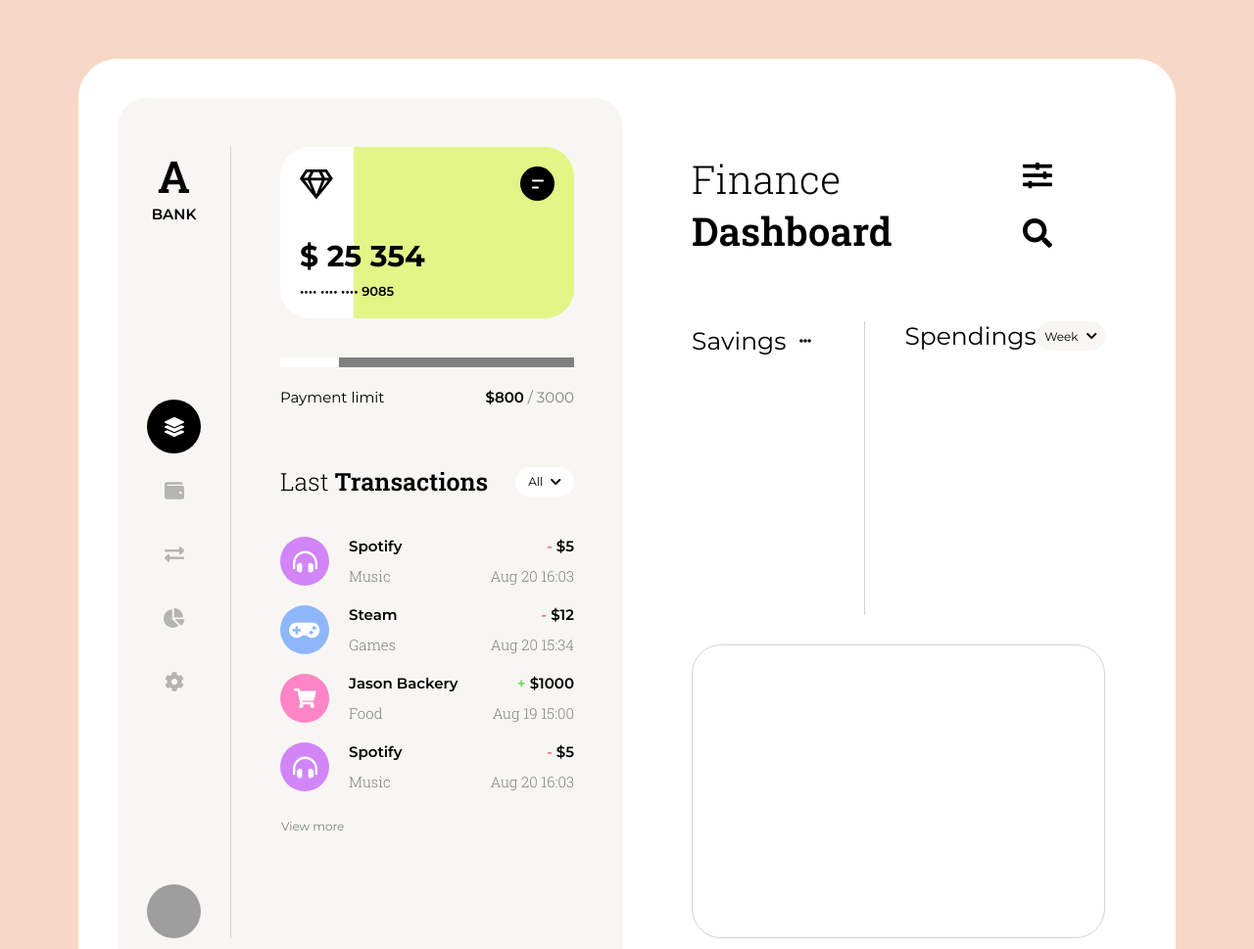
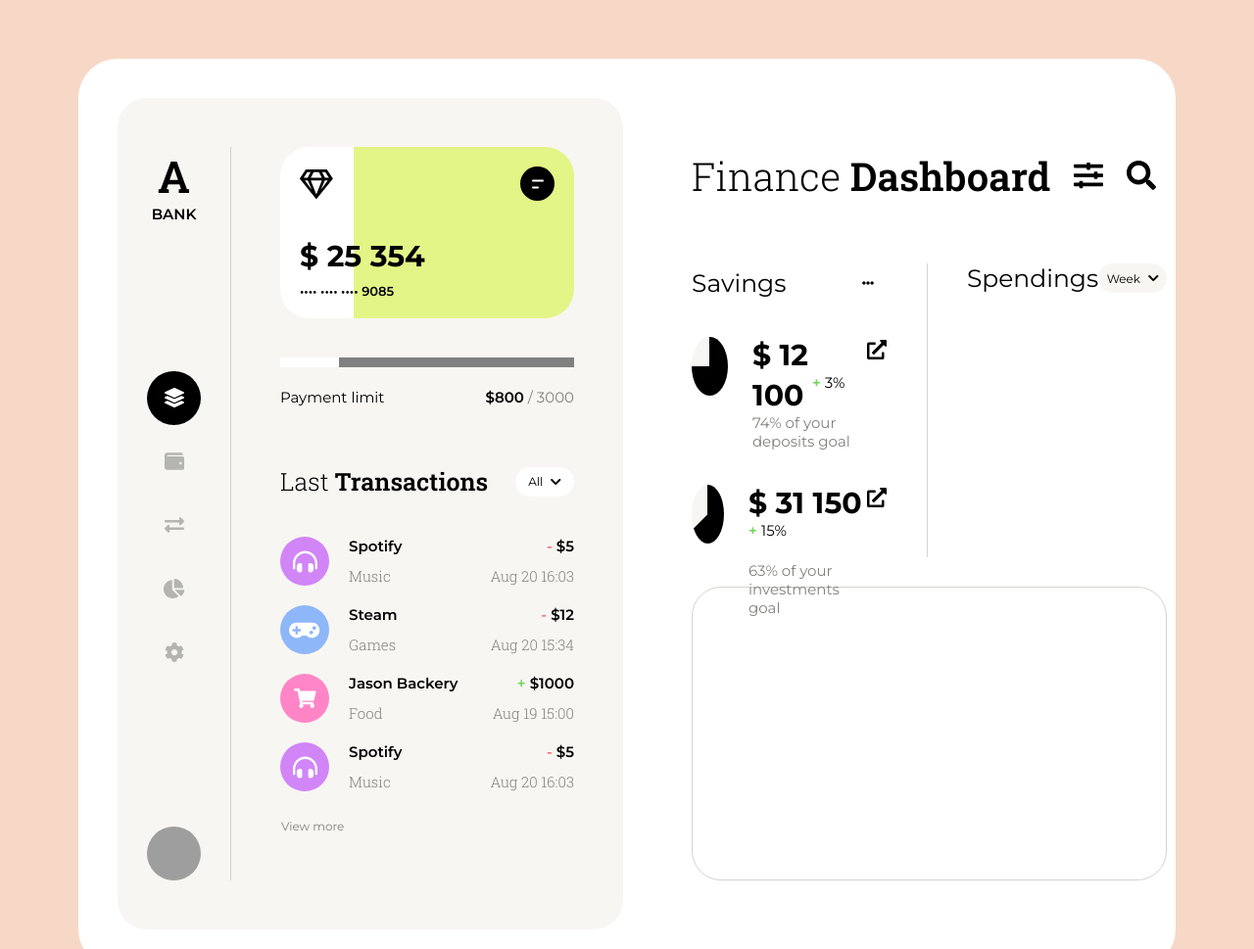
Before and after one commit to o2bomb/a-bank-dashboard, a website built with webpack: page index.html in a window 1280 px wide. Shown: the top 969 px of the page at 98% size. Built offline with nearby package versions, Linux system fonts and the light colour scheme; grey boxes are pictures that could not be loaded.

Commit message:
Add savings info

```diff
--- a/index.html
+++ b/index.html
@@ -160,6 +160,26 @@
                   <i class="fas fa-ellipsis-h"></i>
                 </button>
               </div>
+              <div class="stat-item">
+                <div class="pie-chart deposits"></div>
+                <div class="details">
+                  <div class="group-1">12 100 <span class="trend"><span class="positive">+</span> 3%</span></div>
+                  <div class="group-2">74% of your deposits goal</div>
+                </div>
+                <a href="#" class="btn more-info">
+                  <i class="fas fa-external-link-alt"></i>
+                </a>
+              </div>
+              <div class="stat-item">
+                <div class="pie-chart investments"></div>
+                <div class="details">
+                  <div class="group-1">31 150 <span class="trend"><span class="positive">+</span> 15%</span></div>
+                  <div class="group-2">63% of your investments goal</div>
+                </div>
+                <a href="#" class="btn more-info">
+                  <i class="fas fa-external-link-alt"></i>
+                </a>
+              </div>
             </div>
             <span class="vertical-divider"></span>
             <div class="spendings-info">
--- a/sass/style.scss
+++ b/sass/style.scss
@@ -103,7 +103,11 @@ body {
             width: 30rem;
             height: 17.5rem;
             border-radius: 3rem;
-            background: linear-gradient(to right, white 25%, var(--color-accent-5) 25%);
+            background: linear-gradient(
+              to right,
+              white 25%,
+              var(--color-accent-5) 25%
+            );
             margin: 0 auto;
             margin-bottom: 4rem;
 
@@ -124,7 +128,7 @@ body {
               font-weight: 700;
 
               &::before {
-                content: "$ "
+                content: "$ ";
               }
             }
 
@@ -137,7 +141,7 @@ body {
               font-size: 1.3rem;
 
               &::before {
-                content: "•••• •••• •••• " // must save/serve css file as utf-8 content
+                content: "•••• •••• •••• "; // must save/serve css file as utf-8 content
               }
             }
 
@@ -157,22 +161,21 @@ body {
                 left: 50%;
                 transform: translate(-50%, -50%);
 
-
                 &::before {
                   display: block;
-                  margin-bottom: .5rem;
-                  border-radius: .2rem;
+                  margin-bottom: 0.5rem;
+                  border-radius: 0.2rem;
                   width: 1.2rem;
-                  height: .2rem;
+                  height: 0.2rem;
                   background-color: white;
                   content: "";
                 }
 
                 &::after {
                   display: block;
-                  width: .7rem;
-                  height: .2rem;
-                  border-radius: .2rem;
+                  width: 0.7rem;
+                  height: 0.2rem;
+                  border-radius: 0.2rem;
                   background-color: white;
                   content: "";
                 }
@@ -219,7 +222,7 @@ body {
                 color: var(--color-text);
 
                 &::before {
-                  content: "$"
+                  content: "$";
                 }
               }
             }
@@ -241,7 +244,7 @@ body {
               background-color: var(--color-background);
 
               .chev {
-                margin-left: .5rem;
+                margin-left: 0.5rem;
               }
             }
           }
@@ -346,7 +349,6 @@ body {
 
       .title-group {
         .title {
-
         }
 
         .button-group {
@@ -369,14 +371,79 @@ body {
           .savings-info {
             flex-grow: 1;
 
+            & > * {
+              &:not(:last-child) {
+                margin-bottom: 3.5rem;
+              }
+            }
+
             .title-group {
               .subtitle {
-
               }
 
               .options {
                 height: 4rem;
                 width: 4rem;
+              }
+            }
+
+            .stat-item {
+              display: flex;
+
+              .pie-chart {
+                height: 6rem;
+                width: 6rem;
+                margin-right: 2.5rem;
+                border-radius: 50%;
+
+                &.deposits {
+                  background: conic-gradient(
+                    var(--color-text) 270deg,
+                    var(--color-accent) 90deg
+                  );
+                }
+
+                &.investments {
+                  background: conic-gradient(
+                    var(--color-text) 225deg,
+                    var(--color-accent) 135deg
+                  );
+                }
+              }
+
+              .details {
+                font-family: "Montserrat", sans-serif;
+
+                .group-1 {
+                  font-weight: 700;
+                  font-size: 3rem;
+
+                  &::before {
+                    content: "$ ";
+                  }
+
+                  .trend {
+                    vertical-align: 1.2em;
+
+                    font-weight: 400;
+                    font-size: 1.5rem;
+                  }
+                }
+
+                .group-2 {
+                  color: var(--color-neutral);
+
+                  font-weight: 400;
+                  font-size: 1.5rem;
+                }
+              }
+
+              .more-info {
+                margin-left: auto;
+                color: var(--color-text);
+
+                font-size: 2rem;
+              }
             }
           }
         }
@@ -390,7 +457,6 @@ body {
 
           .title-group {
             .subtitle {
-
             }
 
             .week {
@@ -400,8 +466,7 @@ body {
               background-color: var(--color-accent);
 
               .chev {
-                  margin-left: .5rem;
-                }
+                margin-left: 0.5rem;
               }
             }
           }
```
Lines whose indentation alone changed are shown as unchanged.
